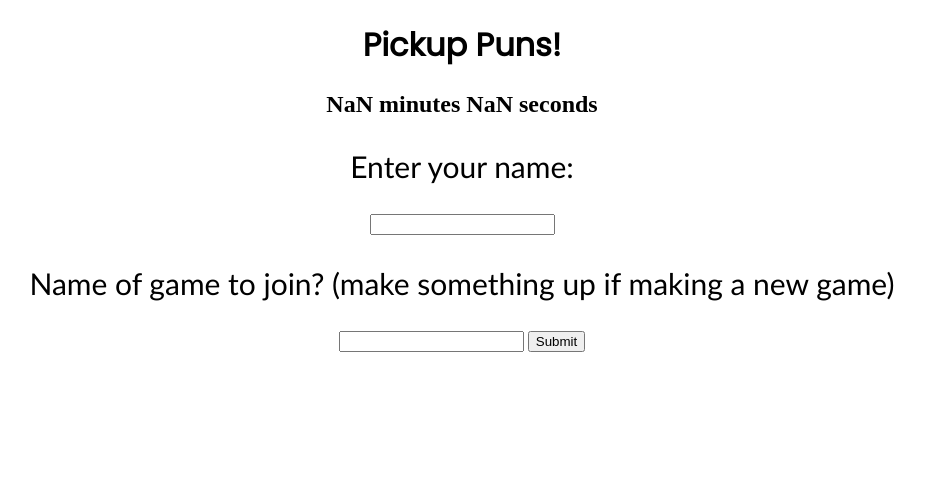
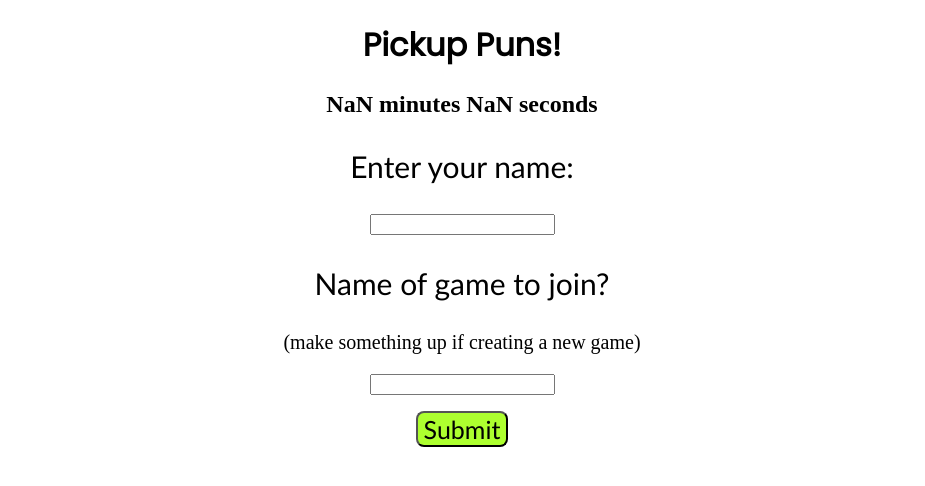
Before and after one commit to areyoualex/PickupPuns, a website: page index.html in a window 1280 px wide. Both pictures are taken after a click on the button "Create new game". Shown: the whole page, without its empty margins (178-1103 px from the left). Drawn offline with nearby package versions, Linux system fonts and the light colour scheme; no server answers.

Commit message:
more aesthetics
added some more css, changed a few things in the html

```diff
--- a/index.html
+++ b/index.html
@@ -25,9 +25,10 @@
       <form id="signin">
         <p id="prompt">Enter your name:</p>
         <input type="text" id="answer">
-        <p id="prompt">Name of game to join? (make something up if making a new game)</p>
+        <p id="prompt">Name of game to join?</p>
+        <p id="prompt1">(make something up if creating a new game)</p>
         <input type="text" id="answer">
-        <input type="submit">
+        <p><input type="submit" id="Submit"></p>
       </form>
 
       <div id="pungame">
--- a/style.css
+++ b/style.css
@@ -28,6 +28,21 @@ h1 {
 #prompt {
   font-family: 'Trebuchet MS', 'Lucida Sans Unicode', 'Lucida Grande', 'Lucida Sans', Arial, sans-serif;
   font-size: 30px
+}
+
+#prompt1 {
+  font-size: 20px
+}
+
+#Submit {
+  -moz-border-radius: 8px;
+  -webkit-border-radius: 8px;
+  border-radius: 8px;
+
+  background-color: greenyellow;
+
+  font-family: 'Trebuchet MS', 'Lucida Sans Unicode', 'Lucida Grande', 'Lucida Sans', Arial, sans-serif;
+  font-size: 25px;
 }
 
 #answer {
```
